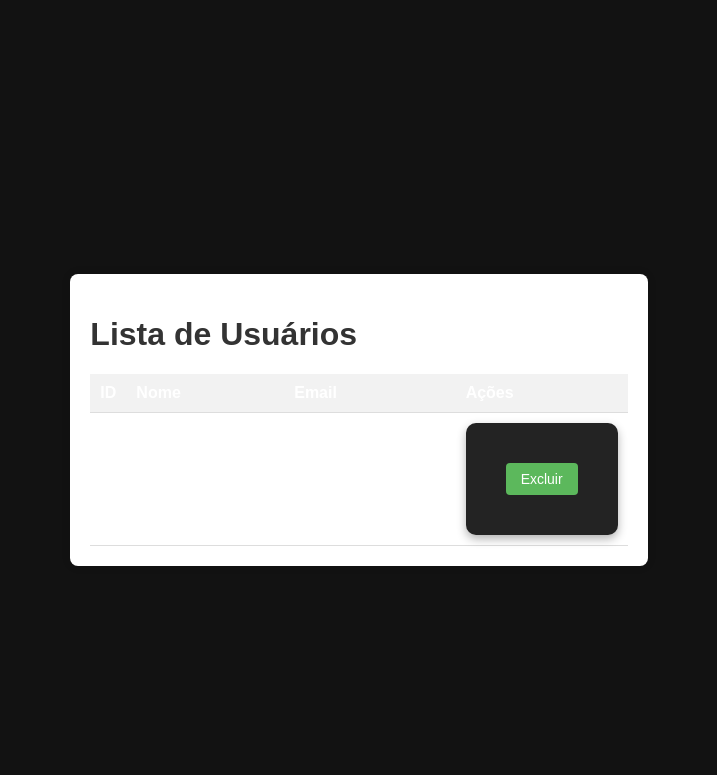
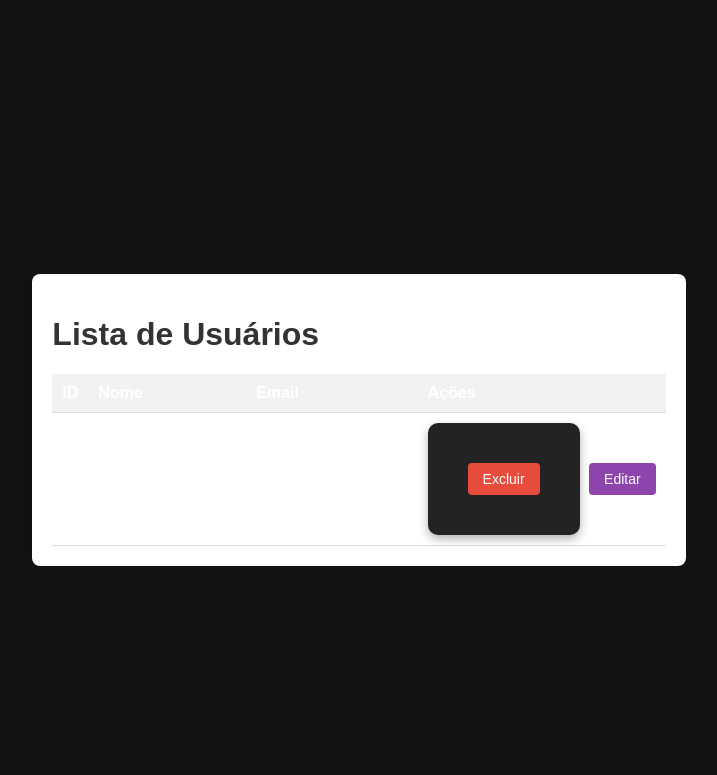
Before and after one commit to cp2-dc-info-projeto-final/breaking-4-wall, a PHP site: page /lista_cadastrados.php in a window 1280 px wide. Shown: the top 775 px of the page, without its empty margins (281-998 px from the left). Run offline with PHP 8.4, Linux system fonts and the light colour scheme; tables that the repository leaves empty hold one stand-in row (values such as "Sample post").

Commit message:
Update lista_cadastrados.php

```diff
--- a/src/lista_cadastrados.php
+++ b/src/lista_cadastrados.php
@@ -32,8 +32,8 @@ $conn->close();
     <meta charset="UTF-8">
     <meta name="viewport" content="width=device-width, initial-scale=1.0">
     <title>Lista de Usuários</title>
-     <style>
-      body {
+    <style>
+        body {
             font-family: 'Arial', sans-serif;
             background-color: #f4f4f4;
             margin: 0;
@@ -69,26 +69,44 @@ $conn->close();
             background-color: #f2f2f2;
         }
 
-        form {
+        form, a {
             display: inline-block;
+            vertical-align: middle;
         }
 
         button[type=submit] {
             padding: 8px 15px;
             border: none;
-            background-color: #5cb85c;
+            background-color: #e74c3c; /* Vermelho */
             color: white;
             font-size: 14px;
             border-radius: 4px;
             cursor: pointer;
             transition: background-color 0.3s ease;
+            text-decoration: none;
         }
 
         button[type=submit]:hover {
-            background-color: #4cae4c;
+            background-color: #c0392b; /* Vermelho mais escuro no hover */
+        }
+
+        a {
+            padding: 8px 15px;
+            border: none;
+            background-color: #8e44ad; /* Roxo */
+            color: white;
+            font-size: 14px;
+            border-radius: 4px;
+            cursor: pointer;
+            transition: background-color 0.3s ease;
+            text-decoration: none;
+        }
+
+        a:hover {
+            background-color: #6c3483; /* Roxo mais escuro no hover */
         }
     </style>
-    <link rel="stylesheet" href="estilo.css"> <!-- Incluído o link para o arquivo CSS -->
+    <link rel="stylesheet" href="estilo.css">
 </head>
 <body>
     <div class="container">
@@ -109,10 +127,11 @@ $conn->close();
                         <td><?php echo htmlspecialchars($user['nome']); ?></td>
                         <td><?php echo htmlspecialchars($user['email']); ?></td>
                         <td>
-                            <form action="excluir_usuario.php" method="POST">
+                            <form action="excluir_usuario.php" method="POST" style="display: inline-block; margin-right: 5px;">
                                 <input type="hidden" name="id" value="<?php echo $user['id']; ?>">
                                 <button type="submit" name="delete">Excluir</button>
                             </form>
+                            <a href="editar_cadastrados.php?id=<?php echo $user['id']; ?>">Editar</a>
                         </td>
                     </tr>
                 <?php endforeach; ?>
```
